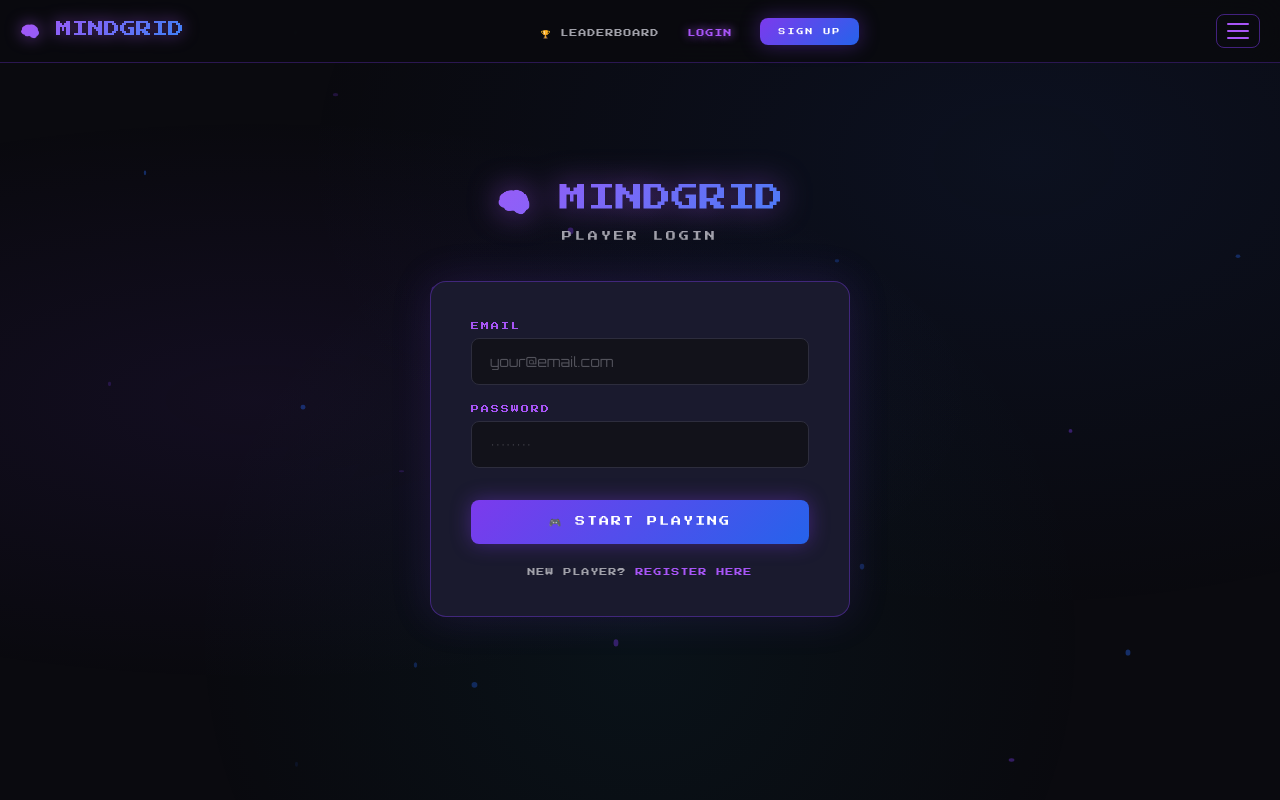
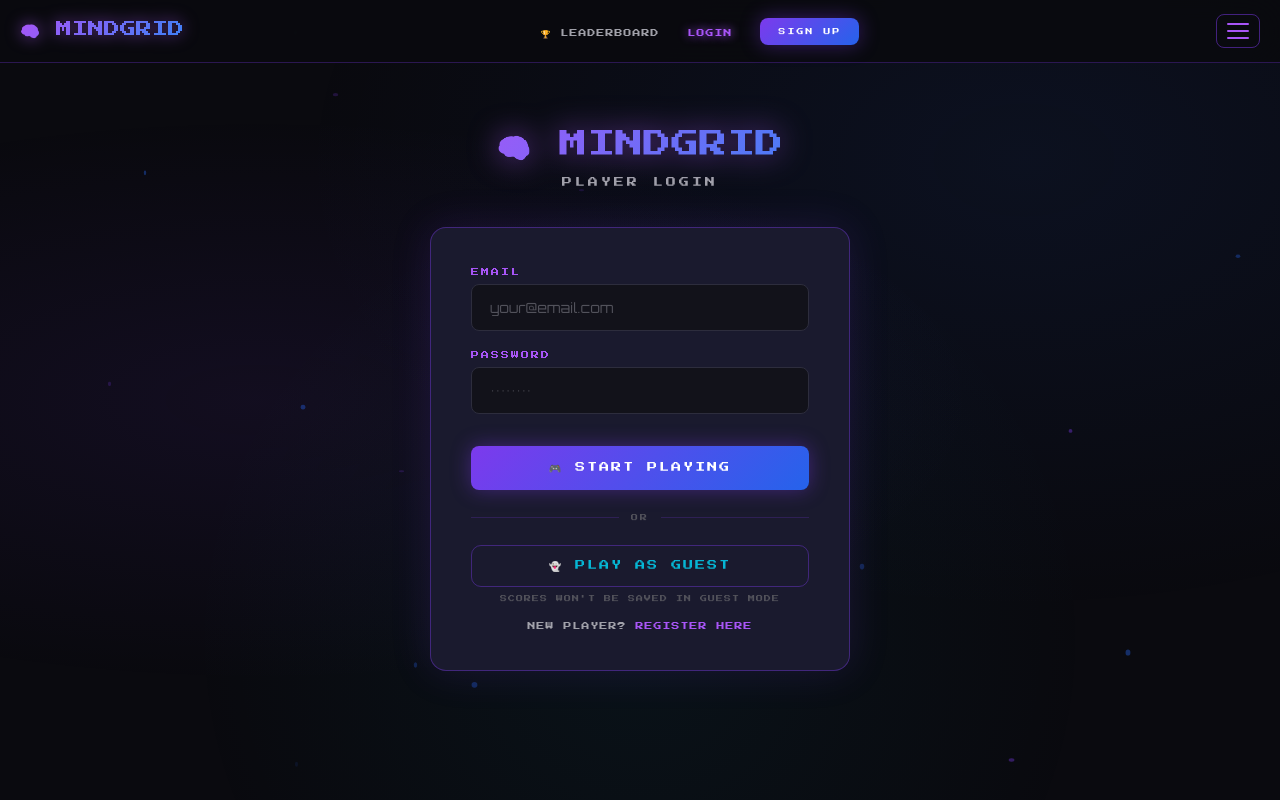
Before and after one commit to Avisek14/mind-grid, a React (Vite) app in the folder client/: page /login in a window 1280 px wide. Built offline with nearby package versions, Linux system fonts and the light colour scheme.

Commit message:
new Login.jsx and GameContext.jsx added

```diff
--- a/client/src/context/GameContext.jsx
+++ b/client/src/context/GameContext.jsx
@@ -1,4 +1,3 @@
-
 import { createContext, useContext, useState } from 'react';
 
 const GameContext = createContext();
@@ -9,6 +8,9 @@ export const GameProvider = ({ children }) => {
   const [user, setUser] = useState(
     JSON.parse(localStorage.getItem('user')) || null
   );
+
+  // ---- GUEST STATE ----
+  const [isGuest, setIsGuest] = useState(false);
 
   // ---- GAME STATE ----
   const [difficulty, setDifficulty] = useState('easy');
@@ -21,11 +23,19 @@ export const GameProvider = ({ children }) => {
     localStorage.setItem('token', token);
     localStorage.setItem('user', JSON.stringify(userData));
     setUser(userData);
+    setIsGuest(false); // Guest mode off
   };
 
   const logoutUser = () => {
     localStorage.removeItem('token');
     localStorage.removeItem('user');
+    setUser(null);
+    setIsGuest(false); // Guest mode off
+  };
+
+  // ---- GUEST FUNCTION ----
+  const loginAsGuest = () => {
+    setIsGuest(true);
     setUser(null);
   };
 
@@ -40,6 +50,8 @@ export const GameProvider = ({ children }) => {
     <GameContext.Provider value={{
       // Auth
       user, loginUser, logoutUser,
+      // Guest
+      isGuest, loginAsGuest,
       // Game
       difficulty, setDifficulty,
       gameResult, setGameResult,
--- a/client/src/pages/Login.jsx
+++ b/client/src/pages/Login.jsx
@@ -1,4 +1,3 @@
-
 import { useState } from 'react'
 import { Link, useNavigate } from 'react-router-dom'
 import { motion } from 'framer-motion'
@@ -9,7 +8,7 @@ const Login = () => {
   const [form, setForm] = useState({ email: '', password: '' })
   const [error, setError] = useState('')
   const [loading, setLoading] = useState(false)
-  const { loginUser } = useGame()
+  const { loginUser, loginAsGuest } = useGame()
   const navigate = useNavigate()
 
   const handleChange = (e) => {
@@ -31,9 +30,14 @@ const Login = () => {
     }
   }
 
+  // ✅ Guest login handler
+  const handleGuestLogin = () => {
+    loginAsGuest()
+    navigate('/')
+  }
+
   return (
     <div className="page-wrapper">
-      {/* Floating particles background */}
       <FloatingParticles />
 
       <motion.div
@@ -172,10 +176,59 @@ const Login = () => {
             </motion.button>
           </form>
 
+          {/* Divider */}
+          <div style={{
+            display: 'flex',
+            alignItems: 'center',
+            gap: '12px',
+            margin: '24px 0',
+          }}>
+            <div style={{ flex: 1, height: '1px', background: 'rgba(124,58,237,0.2)' }} />
+            <span style={{
+              fontFamily: 'var(--font-game)',
+              fontSize: '7px',
+              color: 'var(--text-muted)',
+              letterSpacing: '2px',
+            }}>OR</span>
+            <div style={{ flex: 1, height: '1px', background: 'rgba(124,58,237,0.2)' }} />
+          </div>
+
+          {/* ✅ Play as Guest Button */}
+          <motion.button
+            whileHover={{ scale: 1.02 }}
+            whileTap={{ scale: 0.98 }}
+            onClick={handleGuestLogin}
+            style={{
+              width: '100%',
+              padding: '14px',
+              background: 'transparent',
+              border: '1px solid rgba(124,58,237,0.4)',
+              borderRadius: '10px',
+              cursor: 'pointer',
+              fontFamily: 'var(--font-game)',
+              fontSize: '10px',
+              color: 'var(--cyan-accent)',
+              letterSpacing: '2px',
+            }}
+          >
+            👻 PLAY AS GUEST
+          </motion.button>
+
+          <p style={{
+            textAlign: 'center',
+            marginTop: '8px',
+            fontFamily: 'var(--font-game)',
+            fontSize: '7px',
+            color: 'var(--text-muted)',
+            letterSpacing: '1px',
+          }}>
+            SCORES WON'T BE SAVED IN GUEST MODE
+          </p>
+
           {/* Signup link */}
           <p style={{
             textAlign: 'center',
-            marginTop: '24px',
+            marginTop: '20px',
             fontFamily: 'var(--font-game)',
             fontSize: '8px',
             color: 'var(--text-secondary)',
@@ -195,7 +248,6 @@ const Login = () => {
   )
 }
 
-// Floating particles background effect
 const FloatingParticles = () => (
   <div style={{
     position: 'fixed',
```
